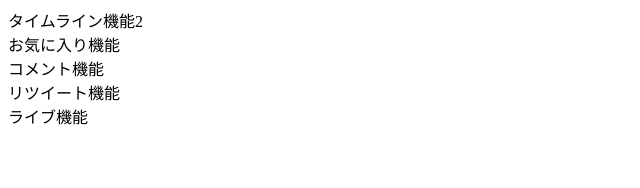
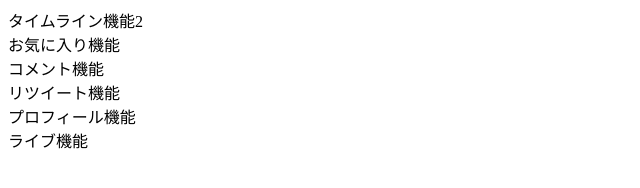
Before and after one commit to natsumi-h/git-teamstudy, a plain HTML site: page index.html in a window 1280 px wide. Shown: the whole page, without its empty margins (0-640 px from the left). Drawn offline with Linux system fonts and the light colour scheme.

Commit message:
add:プロフィール機能

```diff
--- a/index.html
+++ b/index.html
@@ -11,6 +11,7 @@
     <div>お気に入り機能</div>
     <div>コメント機能</div>
     <div>リツイート機能</div>
+    <div>プロフィール機能</div>
     <div>ライブ機能</div>
 </body>
 </html>
```
